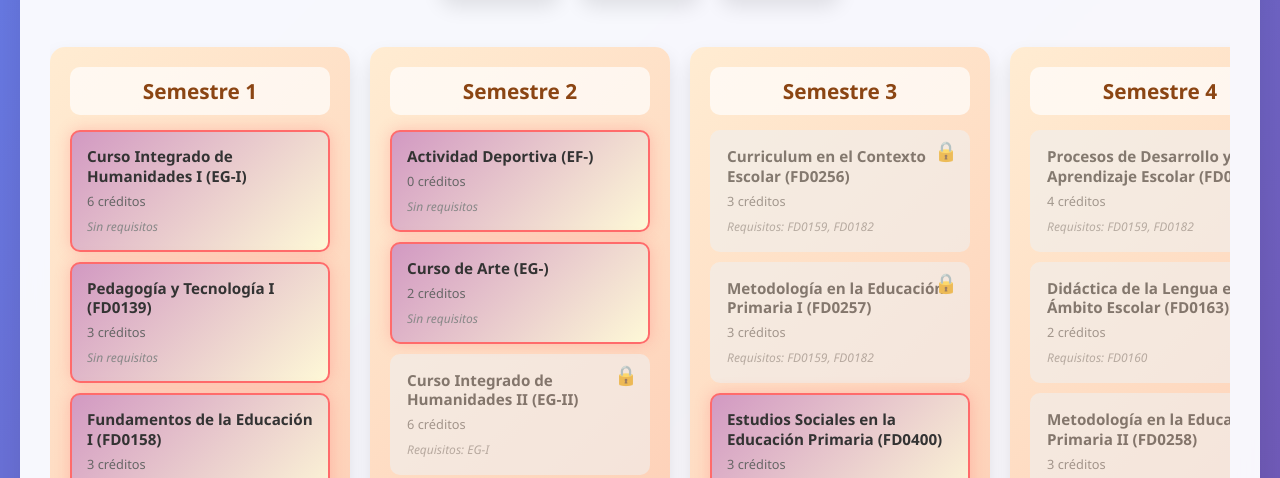
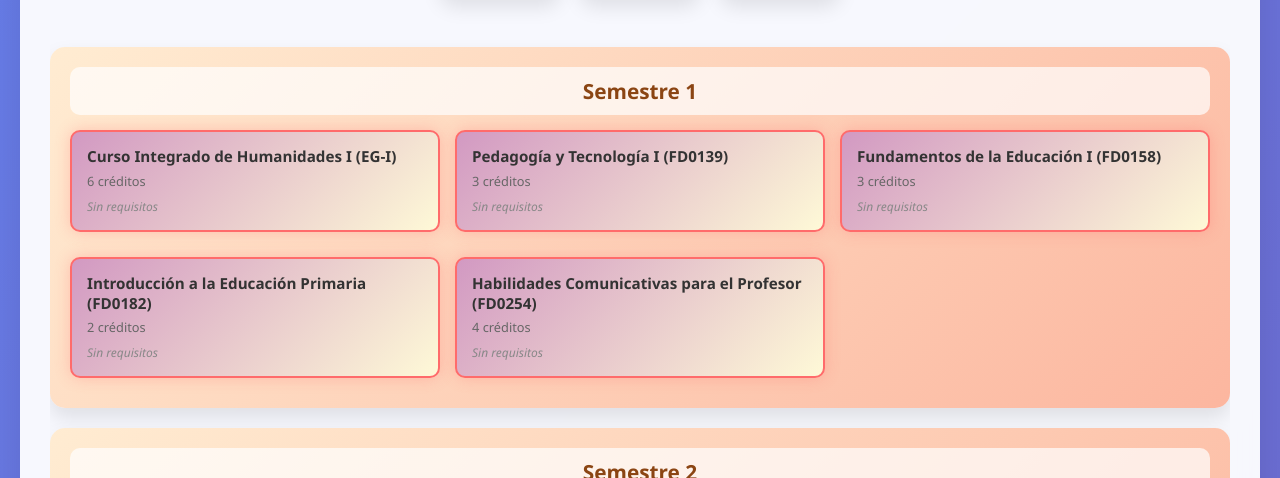
Before and after one commit to Abraham2106/Malla-Interactiva, a plain HTML site: page index.html in a window 1280 px wide. Shown: the part 285-763 px from the top of the page. Drawn offline with Linux system fonts and the light colour scheme.

Commit message:
Update index.html

```diff
--- a/index.html
+++ b/index.html
@@ -91,8 +91,15 @@
             padding: 20px 0;
         }
 
+        .malla-container {
+    display: flex;
+    flex-direction: column;
+    gap: 20px;
+    padding: 20px 0;
+}
+
         .semestre {
-            min-width: 300px;
+            width: 100%;
             background: linear-gradient(135deg, #ffecd2 0%, #fcb69f 100%);
             border-radius: 15px;
             padding: 20px;
@@ -107,6 +114,12 @@
             background: rgba(255, 255, 255, 0.7);
             padding: 10px;
             border-radius: 10px;
+        }
+
+        .cursos-grid {
+            display: grid;
+            grid-template-columns: repeat(auto-fit, minmax(280px, 1fr));
+            gap: 15px;
         }
 
         .curso {
@@ -380,10 +393,15 @@
                 titulo.textContent = `Semestre ${semestre}`;
                 semestreDiv.appendChild(titulo);
 
+                const cursosGrid = document.createElement('div');
+                cursosGrid.className = 'cursos-grid';
+
                 mallaData.malla[semestre].forEach(curso => {
-                    const cursoDiv = crearCursoElement(curso);
-                    semestreDiv.appendChild(cursoDiv);
+                const cursoDiv = crearCursoElement(curso);
+                cursosGrid.appendChild(cursoDiv);
                 });
+
+                semestreDiv.appendChild(cursosGrid);
 
                 mallaContainer.appendChild(semestreDiv);
             });
```
